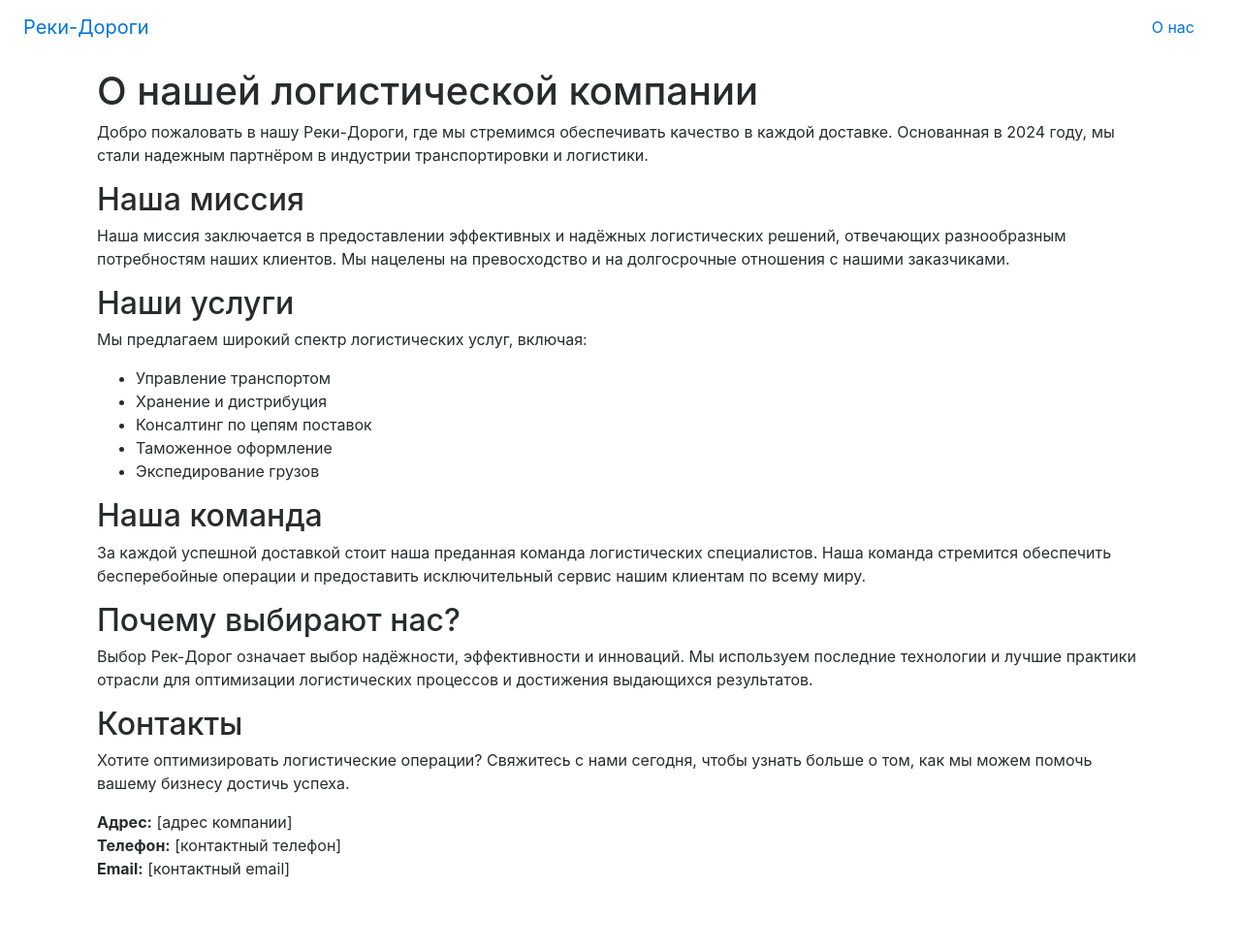
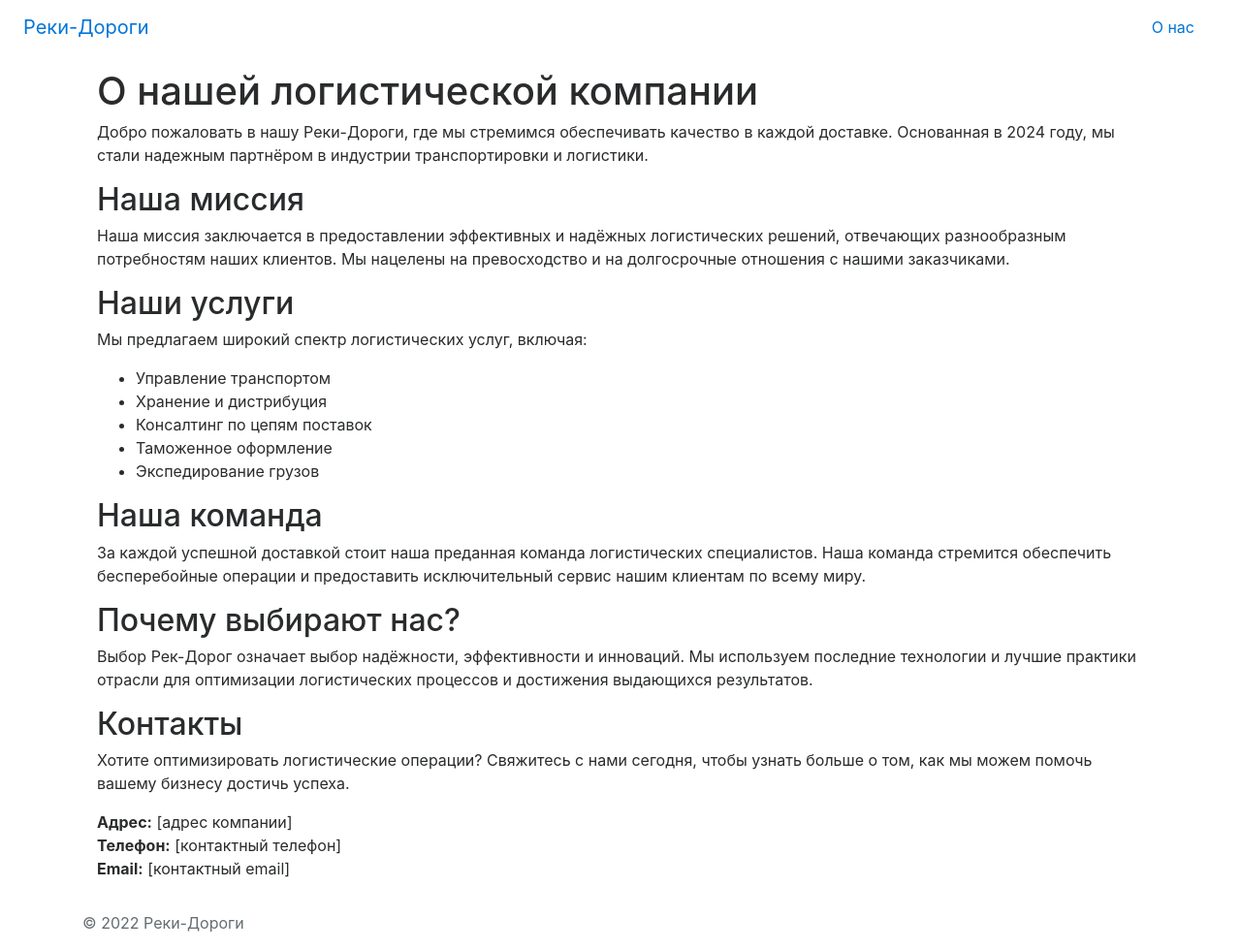
Before and after one commit to yatim-dev/logistic_site, a Django app: page /about in a window 1280 px wide. Shown: the whole page at 97% size. Before the commit the page ends 905 px from the top, so only its background shows below. Run offline with Django 5.2, Linux system fonts and the light colour scheme.

Commit message:
добавлен футтер

```diff
--- a/templates/main/base.html
+++ b/templates/main/base.html
@@ -11,18 +11,40 @@
         a.text-dark:hover {
             text-decoration: none;
         }
+        /* Дополнительные стили для футера */
+        html, body {
+            height: 100%;
+            margin: 0;
+            padding: 0;
+        }
+        .wrapper {
+            display: flex;
+            flex-direction: column;
+            min-height: 100vh; /* Высота минимум на весь экран */
+        }
+        .content {
+            flex: 1; /* Занимает все доступное пространство */
+        }
     </style>
 </head>
 <body>
-    <div class="d-flex flex-column flex-md-row align-items-center p-3 px-md-4 mb-3 bg-white border-bottom box-shadow">
+    <div class="wrapper">
+        <header class="d-flex flex-column flex-md-row align-items-center p-3 px-md-4 mb-3 bg-white border-bottom box-shadow">
             <h5 class="my-0 mr-md-auto font-weight-normal"><a href="{% url 'home' %}" class="text-dark">Реки-Дороги</a></h5>
             <nav class="my-2 my-md-0 mr-md-3">
                 <a class="p-2 text-dark" href="{% url 'about' %}">О нас</a>
             </nav>
+        </header>
+
+        <div class="container content">
+            {% block content %}{% endblock %}
         </div>
 
+        <footer class="footer mt-auto py-3 bg-light">
             <div class="container">
-        {% block content %}{% endblock %}
+                <span class="text-muted">© 2022 Реки-Дороги</span>
+            </div>
+        </footer>
     </div>
 </body>
 </html>
```
Lines whose indentation alone changed are shown as unchanged.
